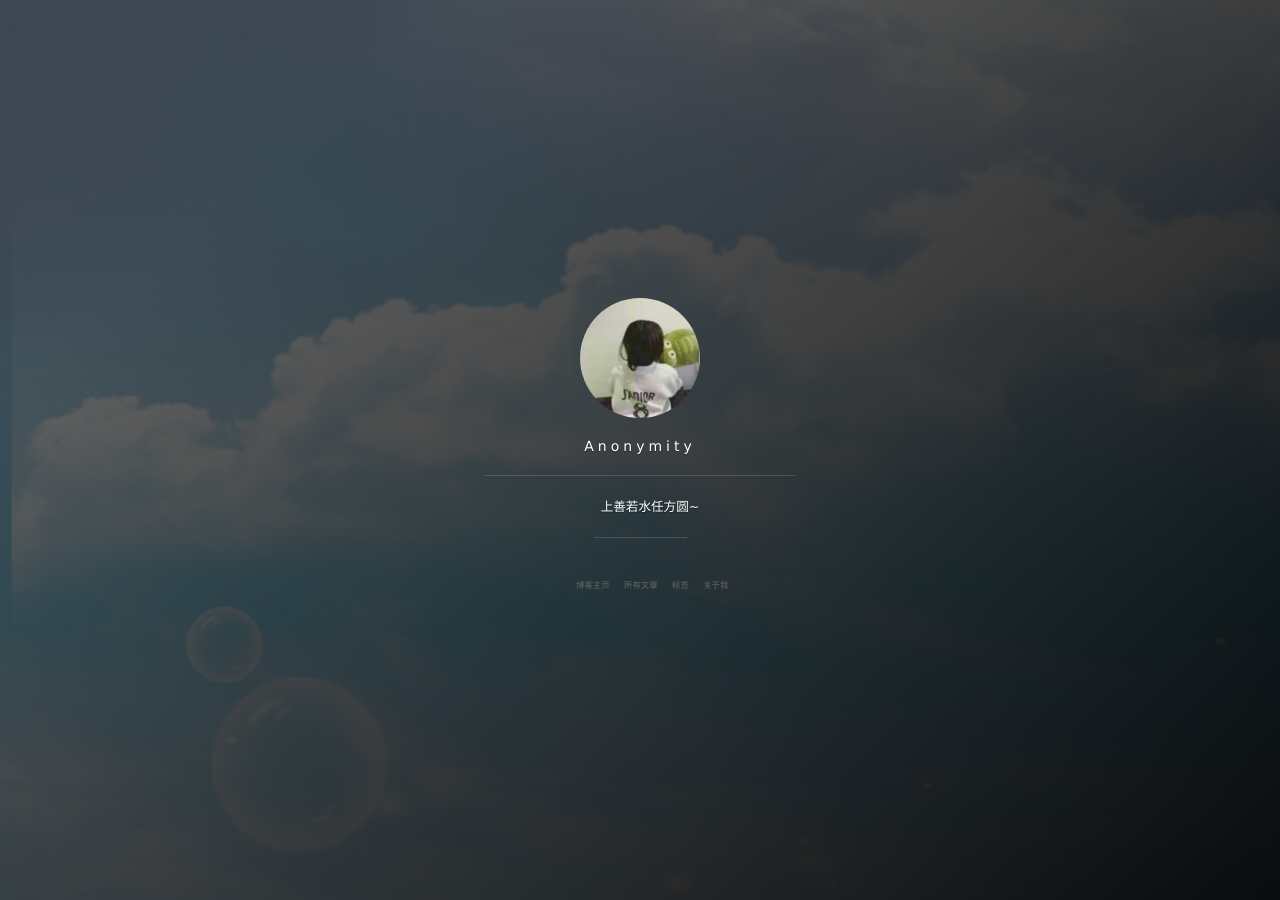
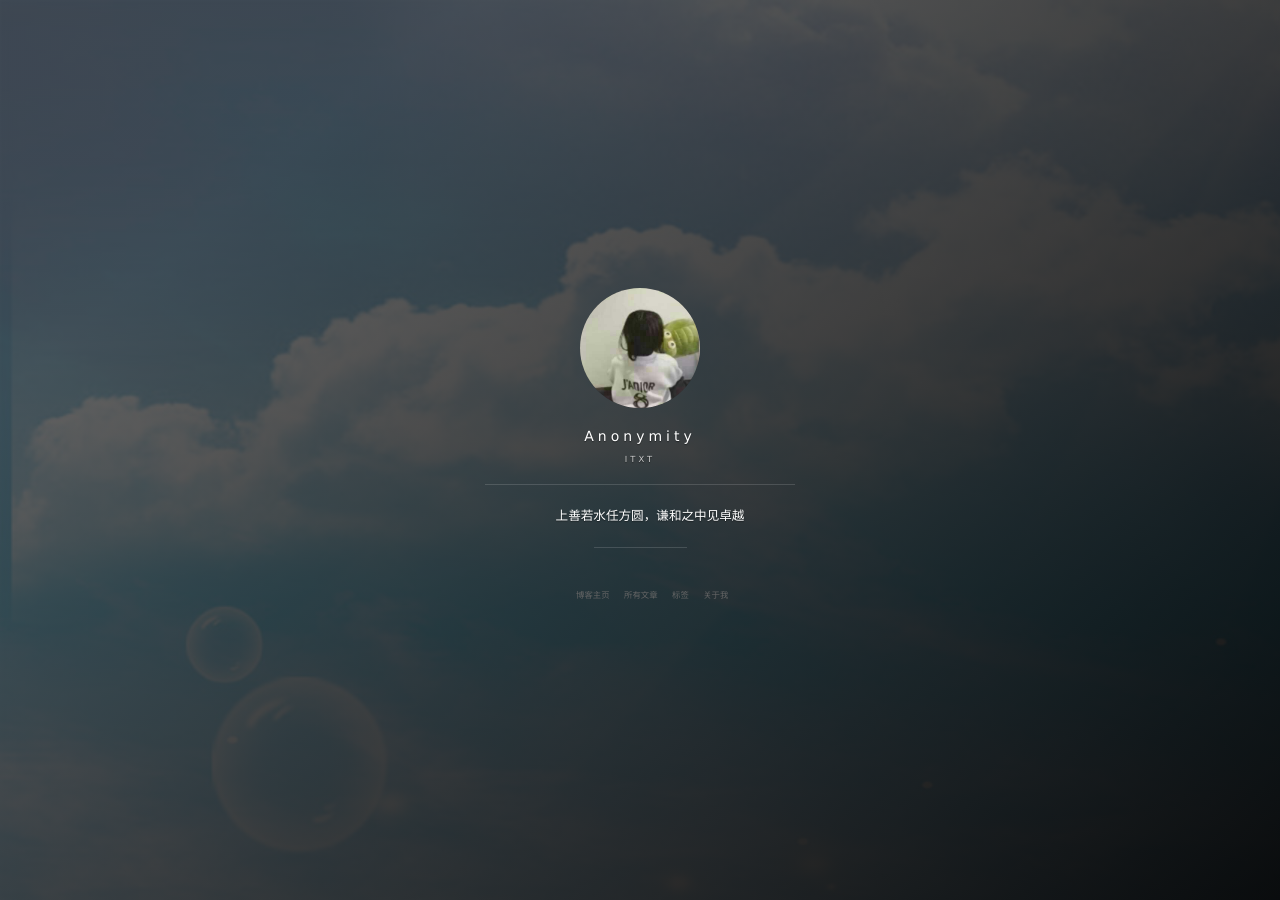
Before and after one commit to 51392010/test_blog, a Jekyll site: the page built from index.html, in a window 1280 px wide. Built offline with Jekyll 4.4.1, drawn with Linux system fonts in a browser that asks for light colours; nearby versions of some CDN libraries; the list of posts is cut into pages by our own code; comment, search, counter and statistics services are not loaded; grey boxes are pictures that could not be loaded.

Commit message:
commit version1.3.0

```diff
--- a/_config.yml
+++ b/_config.yml
@@ -1,7 +1,7 @@
 # Basic
 title: Anonymity
-#subtitle:
-description: 上善若水任方圆~
+subtitle: ITXT
+description: 上善若水任方圆，谦和之中见卓越
 # 头像里面的标题
 avatarTitle: 故事会
 # 头像里面的描述
```
